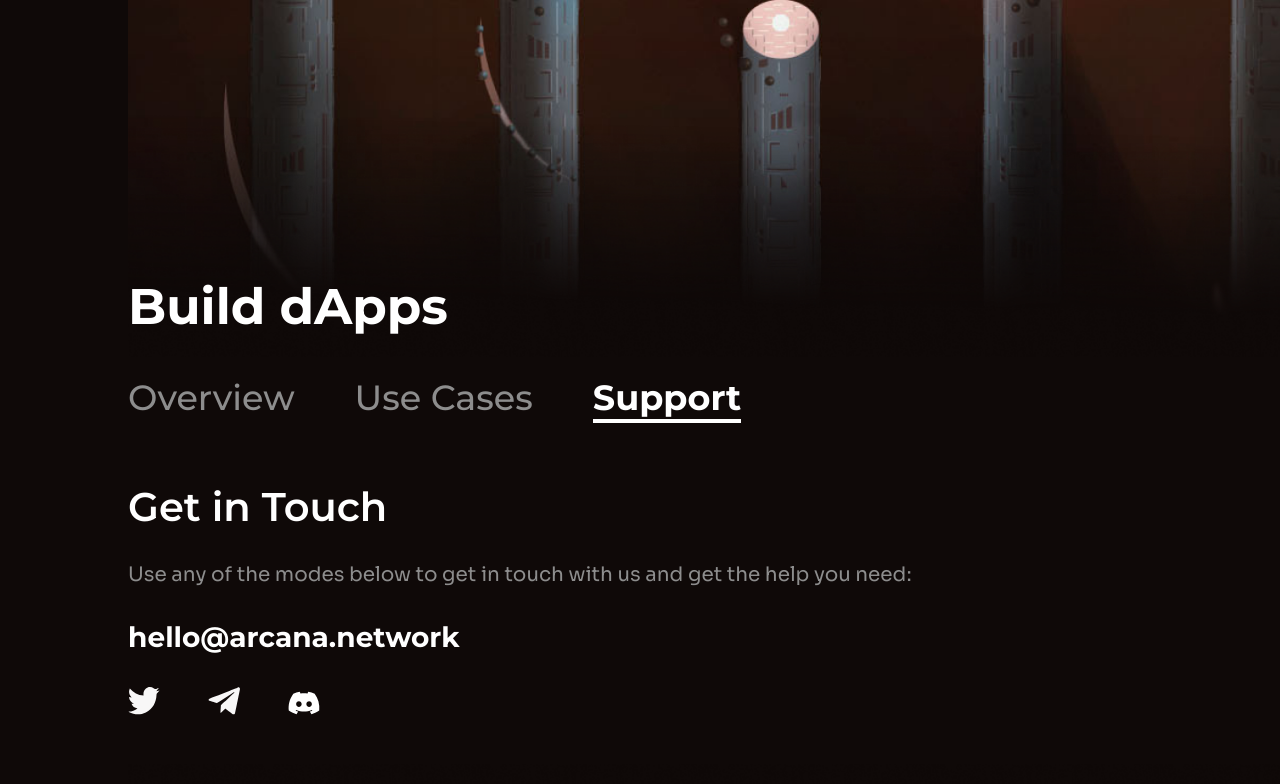
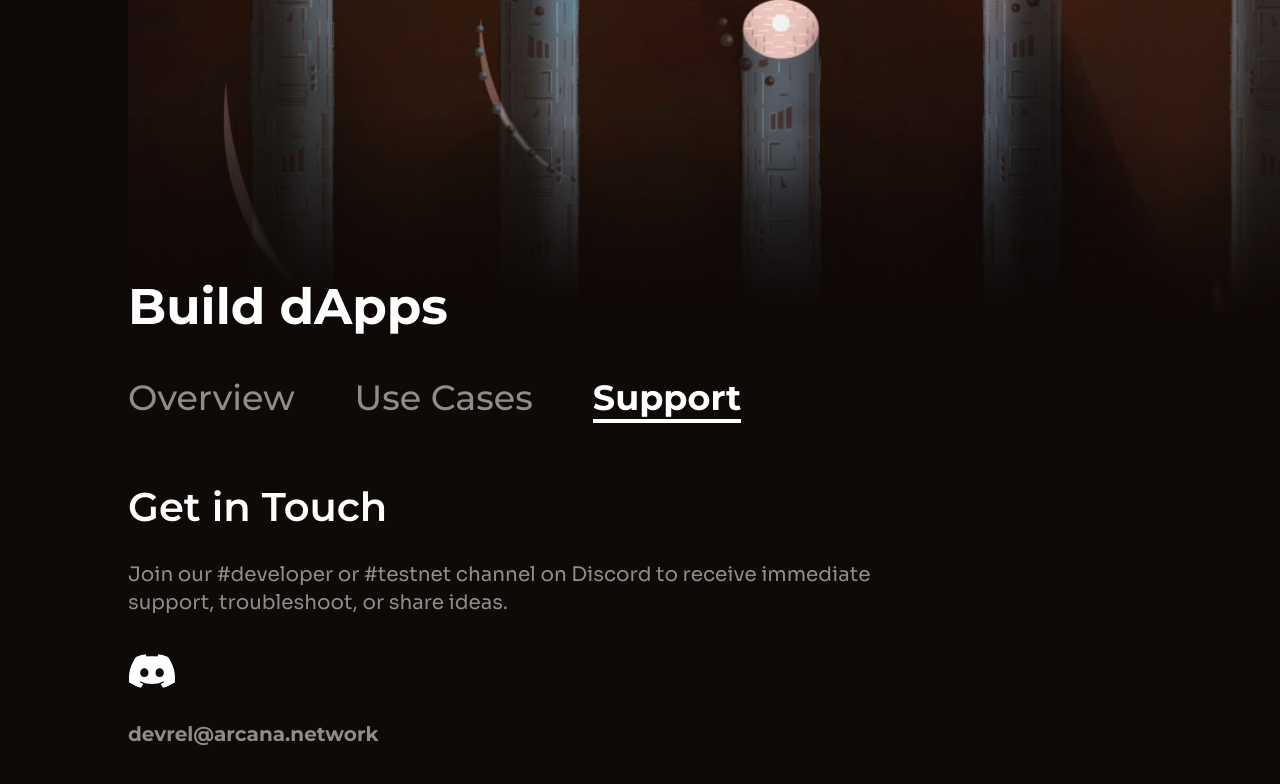
Before and after one commit to arcana-network/testnet-site, a Nuxt app: page / in a window 1280 px wide. Both pictures are taken after a click on the element "Support". Shown: the part 2111-2895 px from the top of the page. Built offline with nearby package versions, Linux system fonts and the light colour scheme.

Commit message:
Change support text, links and email

```diff
--- a/components/BuildSupport.vue
+++ b/components/BuildSupport.vue
@@ -20,8 +20,8 @@
       :weight="400"
       line-height="1.4"
     >
-      Use any of the modes below to get in touch with us and get the help you
-      need:
+      Join our #developer or #testnet channel on Discord to receive immediate
+      support, troubleshoot, or share ideas.
     </v-text>
     <v-stack
       style="margin-top: 1.875rem"
@@ -29,43 +29,25 @@
       sm-direction="column"
       align="start"
       sm-align="center"
+      gap="1rem"
     >
-      <a href="mailto:hello@arcana.network">
-        <v-text font="sans" :weight="700" class="build-support-mailing">
-          hello@arcana.network
+      <a href="https://discord.gg/w6ej4FtqYS" target="__blank">
+        <v-image
+          path="images/discord-white.svg"
+          class="build-support-social-link"
+          alt="Arcana discord channel"
+        />
+      </a>
+      <a href="mailto:devrel@arcana.network">
+        <v-text
+          font="sans"
+          :weight="700"
+          class="build-support-mailing"
+          color="secondary"
+        >
+          devrel@arcana.network
         </v-text>
       </a>
-      <v-stack style="margin-top: 2rem" md-justify="space-evenly">
-        <a href="https://twitter.com/arcananetwork" target="__blank">
-          <v-image
-            path="images/twitter-white.svg"
-            class="build-support-social-link"
-            alt="Arcana twitter page"
-          />
-        </a>
-        <a
-          style="margin-left: 3rem"
-          href="https://t.me/ArcanaNetwork"
-          target="__blank"
-        >
-          <v-image
-            path="images/telegram-white.svg"
-            class="build-support-social-link"
-            alt="Arcana telegram channel"
-          />
-        </a>
-        <a
-          style="margin-left: 3rem"
-          href="https://discord.gg/w6ej4FtqYS"
-          target="__blank"
-        >
-          <v-image
-            path="images/discord-white.svg"
-            class="build-support-social-link"
-            alt="Arcana discord channel"
-          />
-        </a>
-      </v-stack>
     </v-stack>
   </v-stack>
 </template>
@@ -96,6 +78,7 @@
 
 .build-support-description {
   font-size: 1.25rem;
+  max-width: 50ch;
 
   @media (--viewport-small) {
     font-size: 1rem;
@@ -107,21 +90,17 @@
 }
 
 .build-support-mailing {
-  font-size: 1.75rem;
+  font-size: 1.25rem;
   line-height: 2.25rem;
 
   @media (--viewport-medium) {
     text-align: center;
-    font-size: 1.125rem;
+    font-size: 1rem;
     line-height: 1.5rem;
   }
 }
 
 .build-support-social-link {
-  width: 2rem;
-}
-
-.dn {
-  display: none;
+  width: 3rem;
 }
 </style>
```
